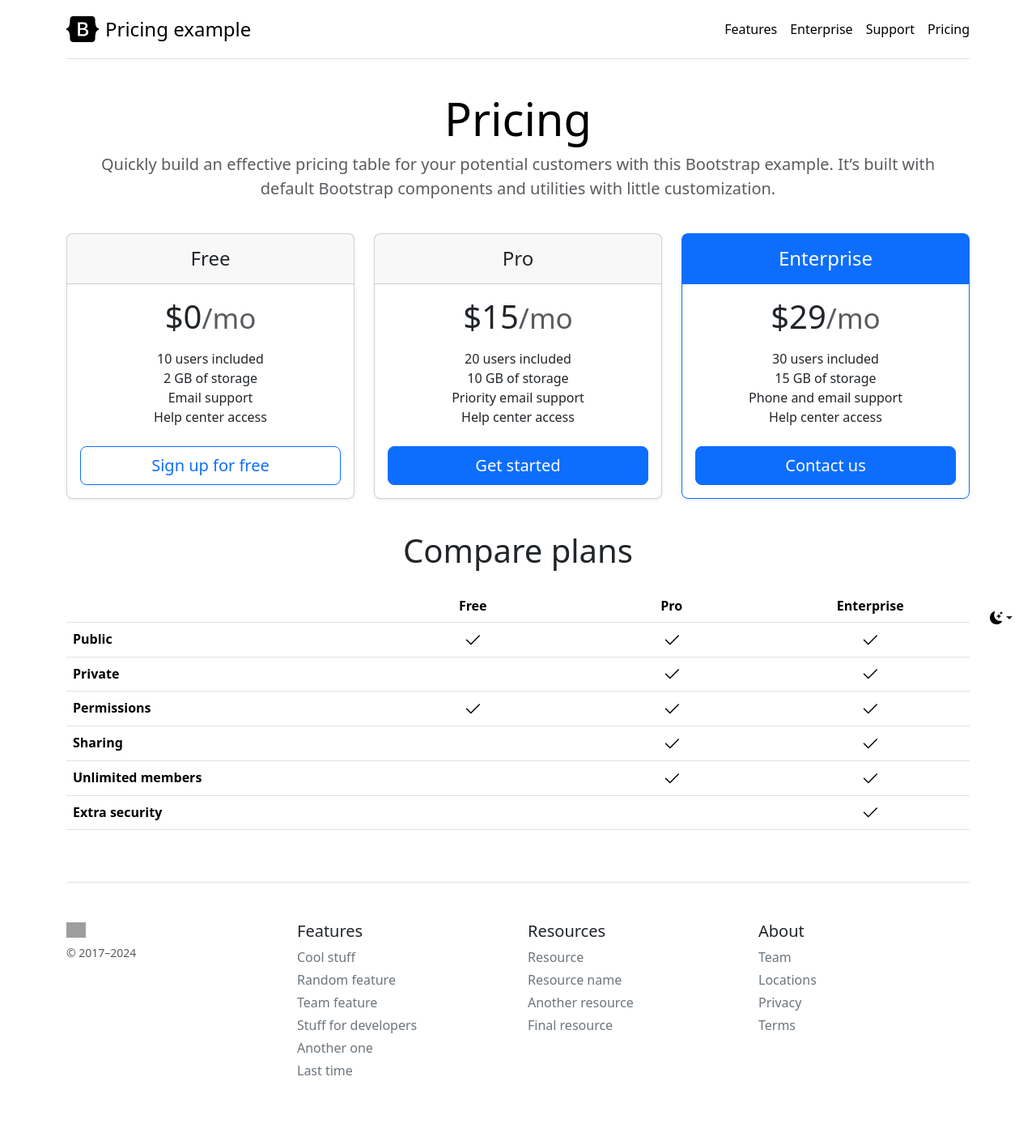
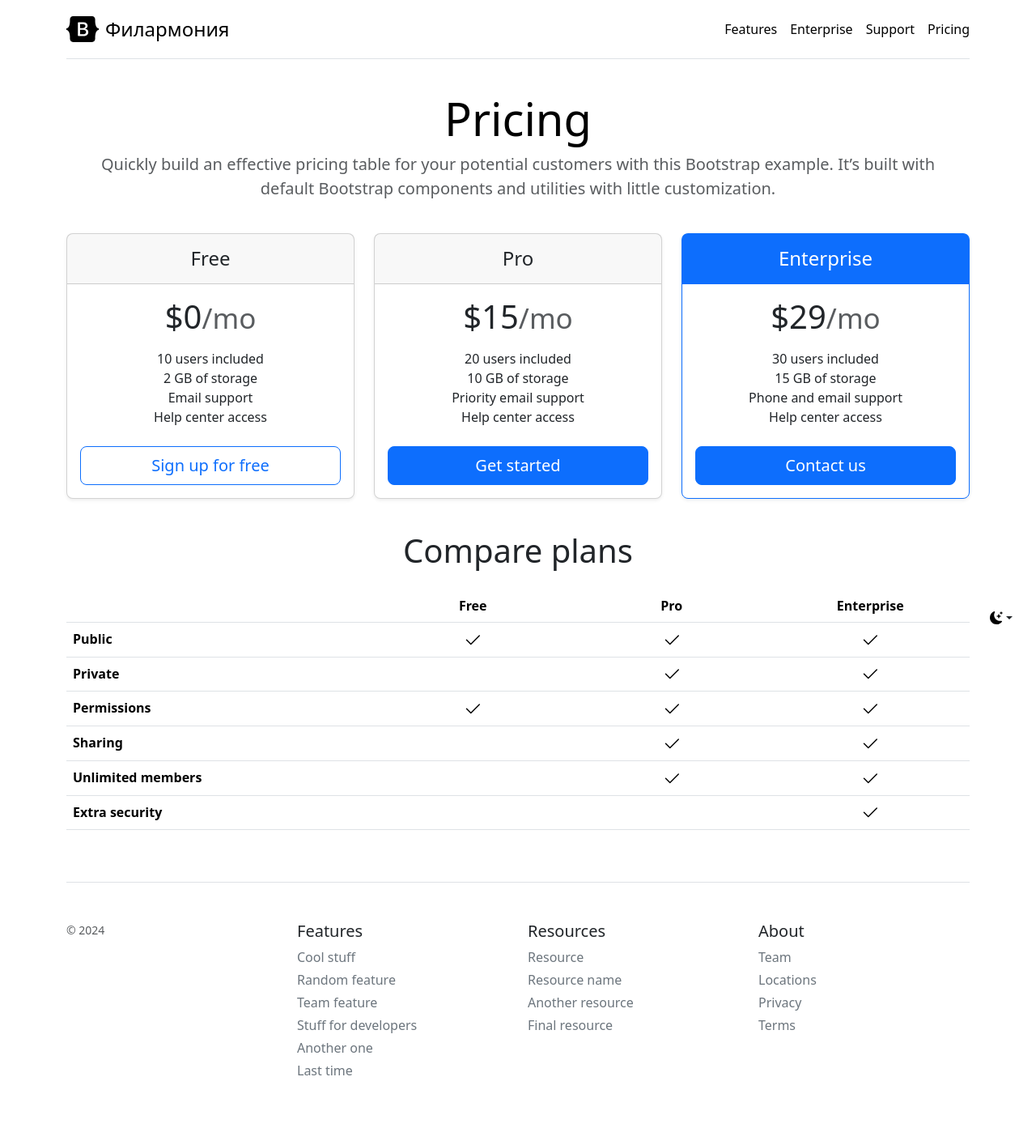
Before and after one commit to Sparki-Fluffy/tasksite, a Django app: page / in a window 1280 px wide. Shown: the whole page at 81% size. Run offline with Django 5.2, Linux system fonts and the light colour scheme; lists and menus that the app fills with data are empty; some libraries are stand-ins or nearby versions; grey boxes are pictures that could not be loaded.

Commit message:
First editing template for main page for future.

```diff
--- a/philharmonic/apps/main/templates/main/index.html
+++ b/philharmonic/apps/main/templates/main/index.html
@@ -61,7 +61,7 @@
     <div class="d-flex flex-column flex-md-row align-items-center pb-3 mb-4 border-bottom">
       <a href="/" class="d-flex align-items-center link-body-emphasis text-decoration-none">
         <svg xmlns="http://www.w3.org/2000/svg" width="40" height="32" class="me-2" viewBox="0 0 118 94" role="img"><title>Bootstrap</title><path fill-rule="evenodd" clip-rule="evenodd" d="M24.509 0c-6.733 0-11.715 5.893-11.492 12.284.214 6.14-.064 14.092-2.066 20.577C8.943 39.365 5.547 43.485 0 44.014v5.972c5.547.529 8.943 4.649 10.951 11.153 2.002 6.485 2.28 14.437 2.066 20.577C12.794 88.106 17.776 94 24.51 94H93.5c6.733 0 11.714-5.893 11.491-12.284-.214-6.14.064-14.092 2.066-20.577 2.009-6.504 5.396-10.624 10.943-11.153v-5.972c-5.547-.529-8.934-4.649-10.943-11.153-2.002-6.484-2.28-14.437-2.066-20.577C105.214 5.894 100.233 0 93.5 0H24.508zM80 57.863C80 66.663 73.436 72 62.543 72H44a2 2 0 01-2-2V24a2 2 0 012-2h18.437c9.083 0 15.044 4.92 15.044 12.474 0 5.302-4.01 10.049-9.119 10.88v.277C75.317 46.394 80 51.21 80 57.863zM60.521 28.34H49.948v14.934h8.905c6.884 0 10.68-2.772 10.68-7.727 0-4.643-3.264-7.207-9.012-7.207zM49.948 49.2v16.458H60.91c7.167 0 10.964-2.876 10.964-8.281 0-5.406-3.903-8.178-11.425-8.178H49.948z" fill="currentColor"></path></svg>
-        <span class="fs-4">Pricing example</span>
+        <span class="fs-4">Филармония</span>
       </a>
 
       <nav class="d-inline-flex mt-2 mt-md-0 ms-md-auto">
@@ -193,8 +193,7 @@
   <footer class="pt-4 my-md-5 pt-md-5 border-top">
     <div class="row">
       <div class="col-12 col-md">
-        <img class="mb-2" src="/docs/5.3/assets/brand/bootstrap-logo.svg" alt="" width="24" height="19">
-        <small class="d-block mb-3 text-body-secondary">© 2017–2024</small>
+        <small class="d-block mb-3 text-body-secondary">&copy; 2024</small>
       </div>
       <div class="col-6 col-md">
         <h5>Features</h5>
@@ -228,5 +227,4 @@
     </div>
   </footer>
 </div>
-<script src="/docs/5.3/dist/js/bootstrap.bundle.min.js" integrity="sha384-YvpcrYf0tY3lHB60NNkmXc5s9fDVZLESaAA55NDzOxhy9GkcIdslK1eN7N6jIeHz" crossorigin="anonymous"></script>
 {% endblock %}
```
